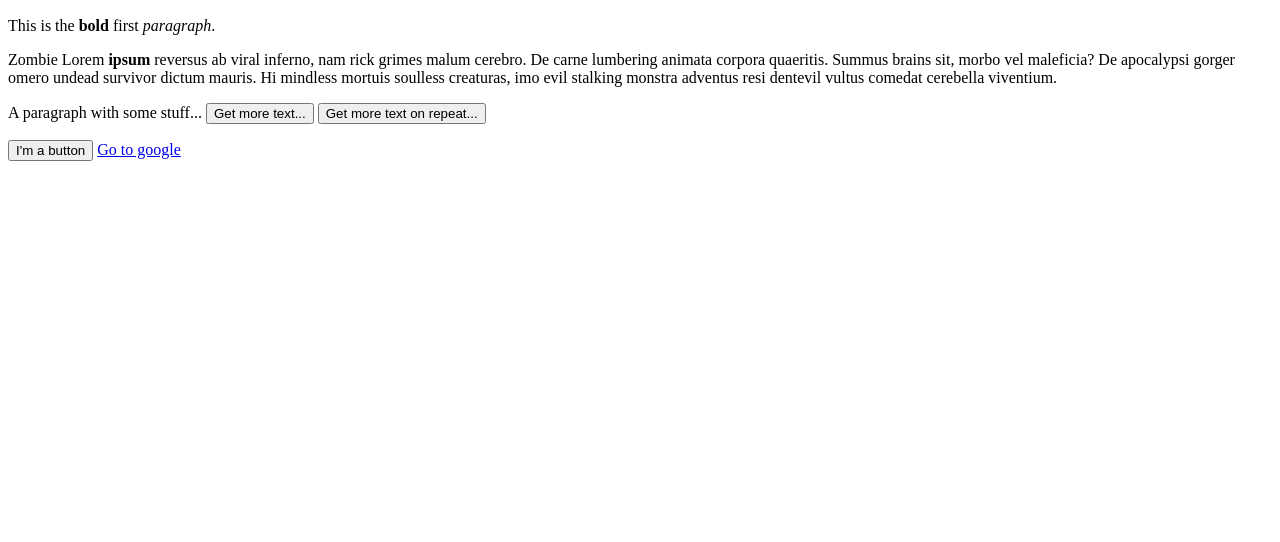
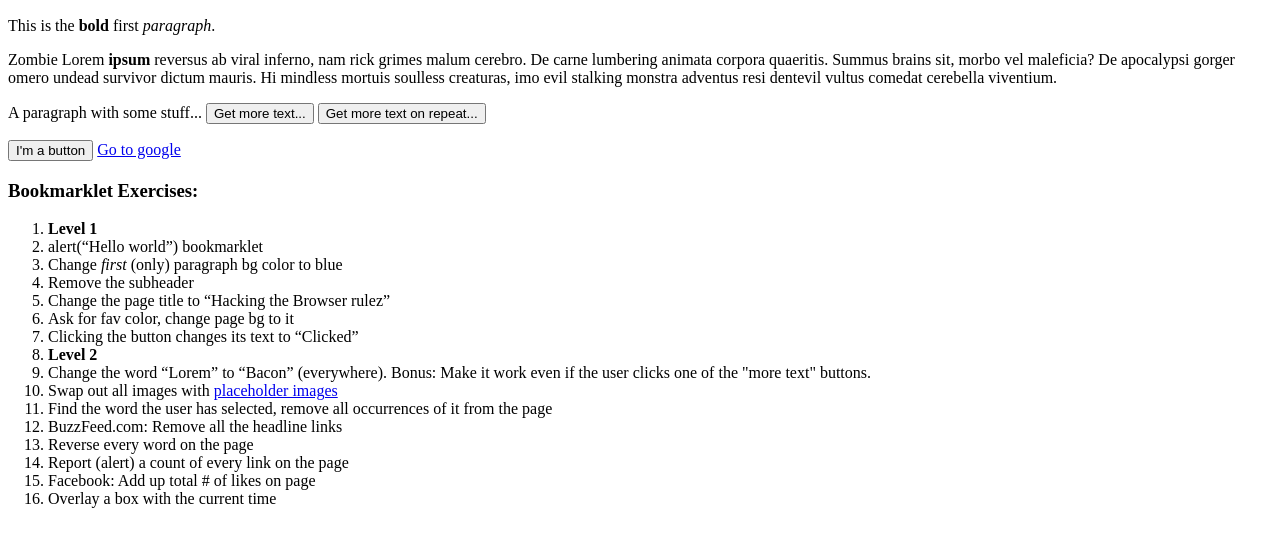
Before and after one commit to ITPNYU/hacking-the-browser, a browser extension: page bookmarklet-creator/demo.html in a window 1280 px wide. Shown: the part 110-652 px from the top of the page. Drawn offline with nearby package versions, Linux system fonts and the light colour scheme.

Commit message:
add instructions and links to index and demo

```diff
--- a/bookmarklet-creator/demo.html
+++ b/bookmarklet-creator/demo.html
@@ -62,5 +62,28 @@
         }
       }
     </script>
+
+    <h3>Bookmarklet Exercises:</h3>
+    <ol>
+      <li><b>Level 1</b></li>
+      <li>alert(“Hello world”) bookmarklet</li>
+      <li>Change <em>first</em> (only) paragraph bg color to blue</li>
+      <li>Remove the subheader</li>
+      <li>Change the page title to “Hacking the Browser rulez”</li>
+      <li>Ask for fav color, change page bg to it</li>
+      <li>Clicking the button changes its text to “Clicked”</li>
+      <li><b>Level 2</b></li>
+      <li>Change the word “Lorem” to “Bacon” (everywhere). Bonus: Make it work even if the user clicks one of the "more text" buttons.</li>
+      <li>Swap out all images with <a href="http://www.hanselman.com/blog/TheInternetsBestPlaceholderImageSitesForWebDevelopment.aspx">placeholder images</a></li>
+      <li>
+        Find the word the user has selected, remove all occurrences of it from
+        the page
+      </li>
+      <li>BuzzFeed.com: Remove all the headline links</li>
+      <li>Reverse every word on the page</li>
+      <li>Report (alert) a count of every link on the page</li>
+      <li>Facebook: Add up total # of likes on page</li>
+      <li>Overlay a box with the current time</li>
+    </ol>
   </body>
 </html>
```
Also changed, not shown: bookmarklet-creator/index.html (+23 -6 lines).
